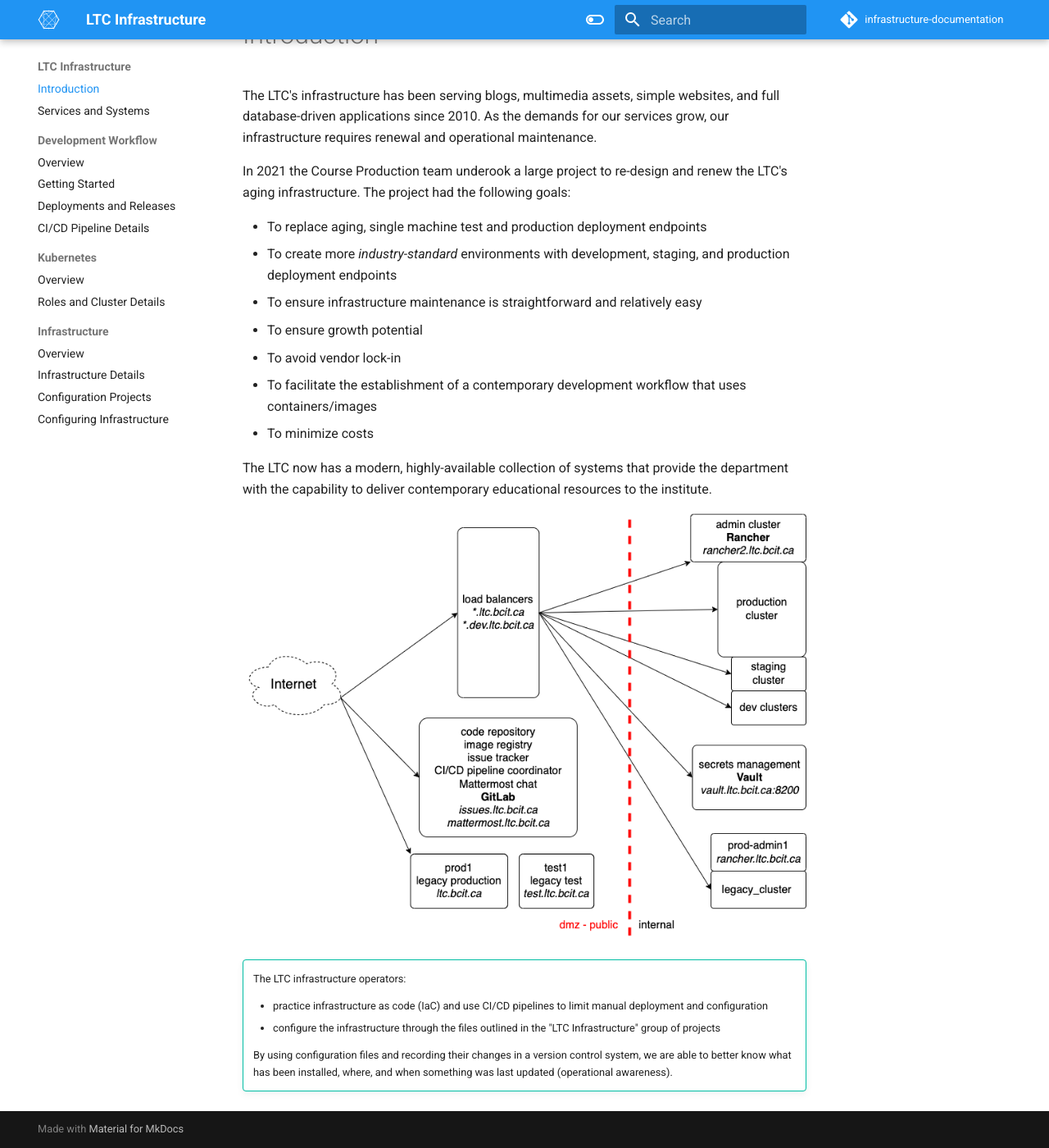
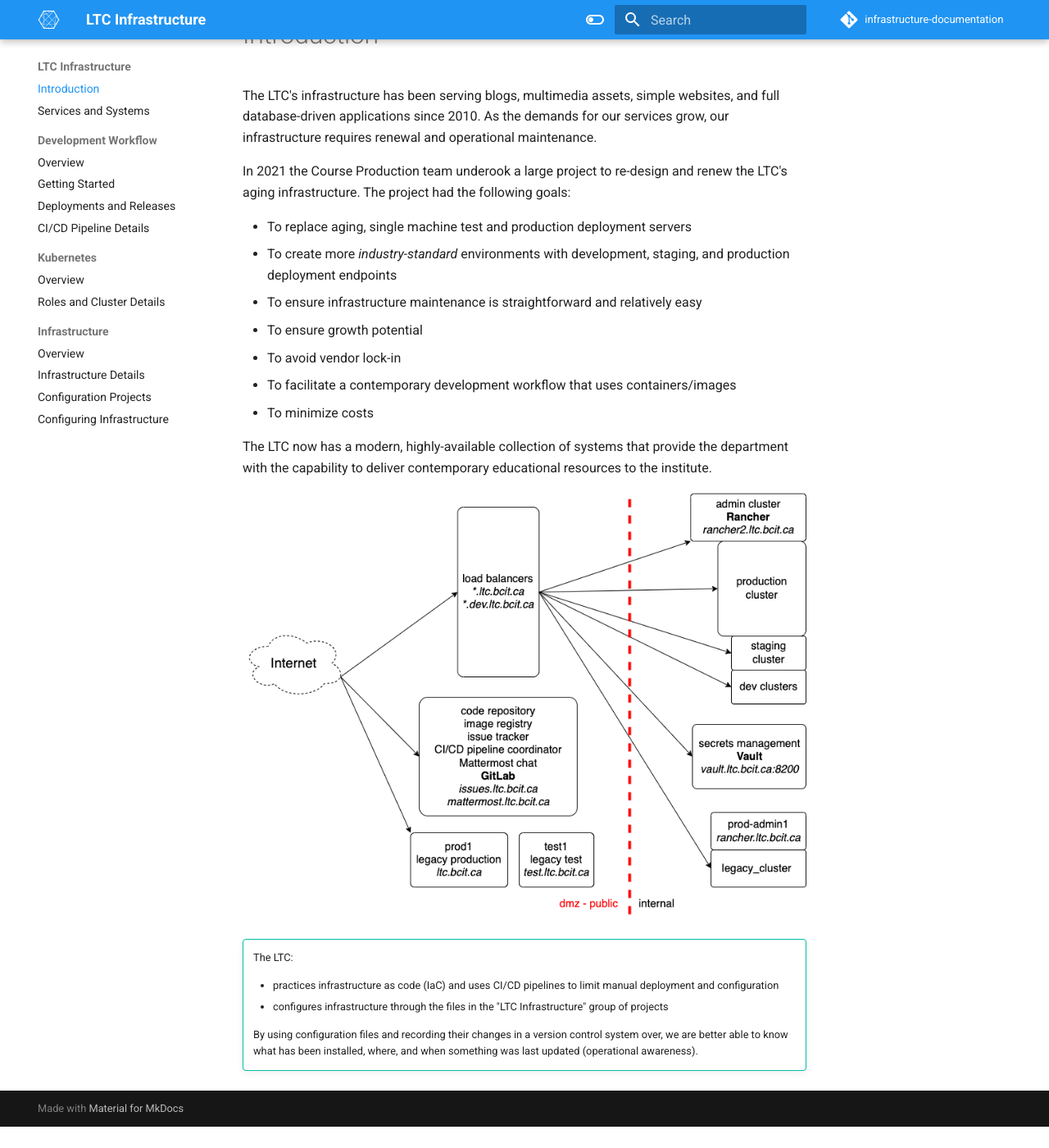
Before and after one commit to bcit-ltc/infrastructure-documentation, an MkDocs documentation site: the page built from docs/index.md, in a window 1280 px wide and 1400 px high, scrolled down 76 px. Shown: the whole window at 82% size. Built offline with MkDocs 1.6.1 and Material for MkDocs 9.7.7, drawn with Linux system fonts in a browser that asks for light colours; after the commit the page ends 1450 px from its top, so only the background shows below that.

Commit message:
updates front page

```diff
--- a/docs/index.md
+++ b/docs/index.md
@@ -6,12 +6,12 @@
 
 In 2021 the Course Production team underook a large project to re-design and renew the LTC's aging infrastructure. The project had the following goals:
 
-* To replace aging, single machine test and production deployment endpoints
+* To replace aging, single machine test and production deployment servers
 * To create more *industry-standard* environments with development, staging, and production deployment endpoints
 * To ensure infrastructure maintenance is straightforward and relatively easy
 * To ensure growth potential
 * To avoid vendor lock-in
-* To facilitate the establishment of a contemporary development workflow that uses containers/images
+* To facilitate a contemporary development workflow that uses containers/images
 * To minimize costs
 
 The LTC now has a modern, highly-available collection of systems that provide the department with the capability to deliver contemporary educational resources to the institute.
@@ -21,9 +21,9 @@
 
 !!! tip ""
 
-    The LTC infrastructure operators:
+    The LTC:
 
-    * practice infrastructure as code (IaC) and use CI/CD pipelines to limit manual deployment and configuration
-    * configure the infrastructure through the files outlined in the "LTC Infrastructure" group of projects
+    * practices infrastructure as code (IaC) and uses CI/CD pipelines to limit manual deployment and configuration
+    * configures infrastructure through the files in the "LTC Infrastructure" group of projects
 
-    By using configuration files and recording their changes in a version control system, we are able to better know what has been installed, where, and when something was last updated (operational awareness).
+    By using configuration files and recording their changes in a version control system over, we are better able to know what has been installed, where, and when something was last updated (operational awareness).
```
